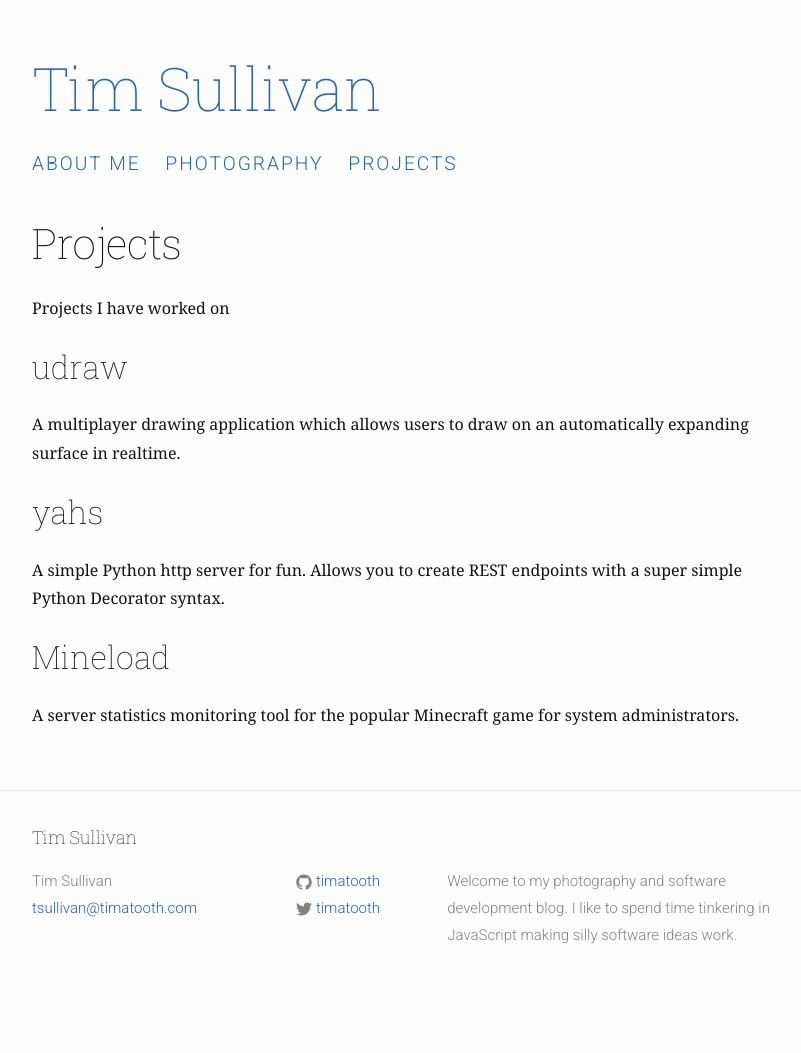
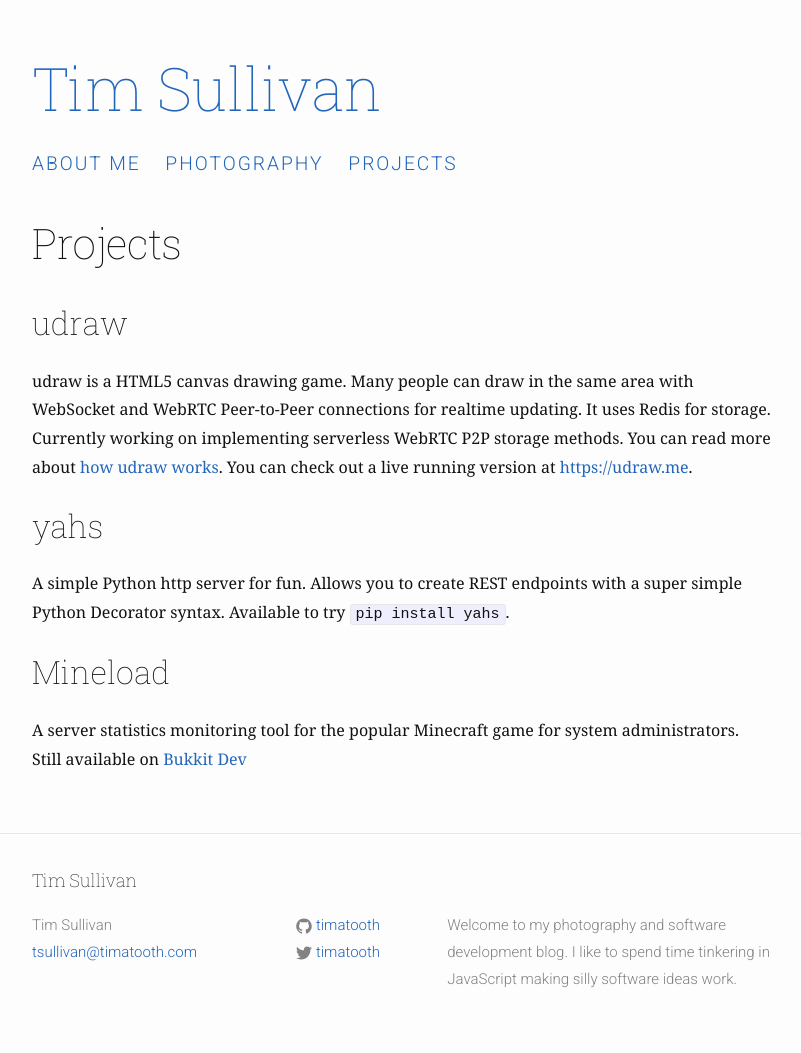
Before and after one commit to timatooth/timatooth.github.io, a Jekyll site: the page built from projects.md, in a window 1280 px wide. Shown: the whole page, without its empty margins (238-1039 px from the left). Built offline with Jekyll 4.4.1, drawn with Linux system fonts in a browser that asks for light colours; before the commit the page ends 1009 px from its top, so only the background shows below that.

Commit message:
Tuned up projects page

````diff
--- a/projects.md
+++ b/projects.md
@@ -3,15 +3,13 @@ layout: page
 title: Projects
 permalink: /projects/
 ---
-Projects I have worked on
 
 ## udraw
-A multiplayer drawing application which allows users to draw on an automatically expanding
-surface in realtime.
+udraw is a HTML5 canvas drawing game. Many people can draw in the same area with WebSocket and WebRTC Peer-to-Peer connections for realtime updating. It uses Redis for storage. Currently working on implementing serverless WebRTC P2P storage methods. You can read more about [how udraw works](/development/2015/11/08/udraw-multiplayer-drawing.html). You can check out a live running version at [https://udraw.me](https://udraw.me).
+
 
 ## yahs
-A simple Python http server for fun. Allows you to create REST endpoints with a super
-simple Python Decorator syntax.
+A simple Python http server for fun. Allows you to create REST endpoints with a super simple Python Decorator syntax. Available to try ```pip install yahs```.
 
 ## Mineload
-A server statistics monitoring tool for the popular Minecraft game for system administrators.
+A server statistics monitoring tool for the popular Minecraft game for system administrators. Still available on [Bukkit Dev](http://dev.bukkit.org/bukkit-plugins/mineload/)
````
